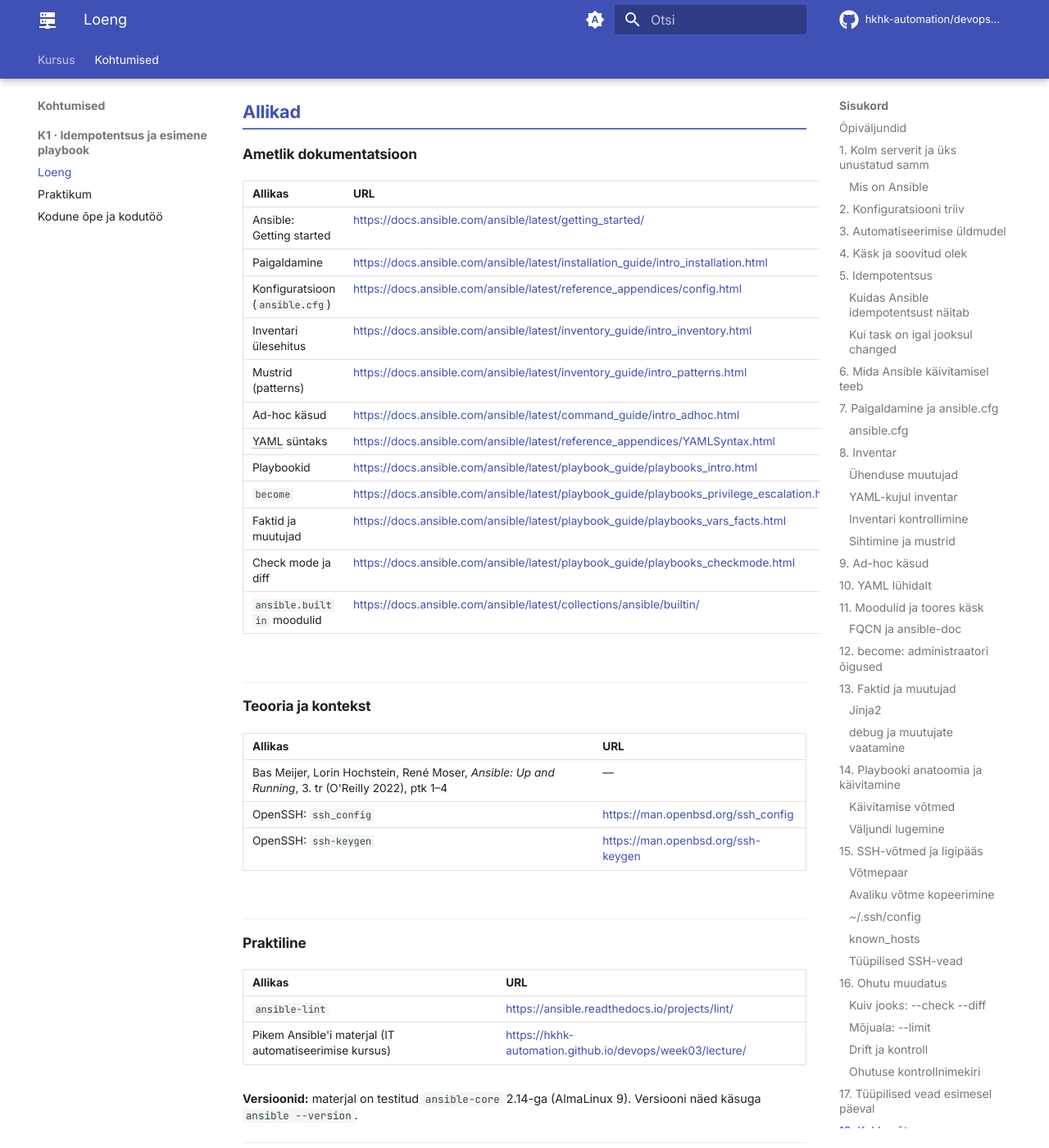
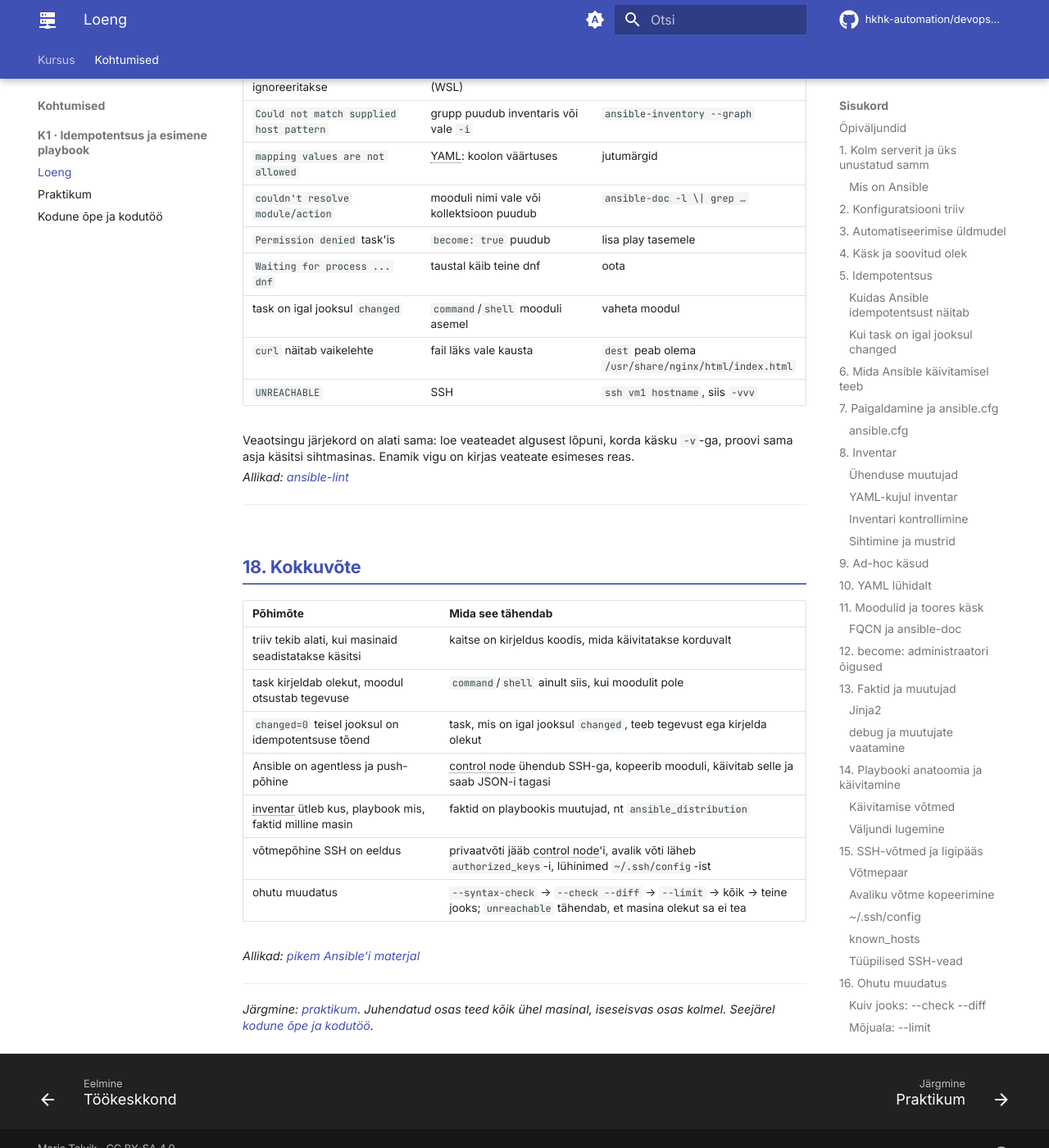
Before and after one commit to hkhk-automation/devops-lite, an MkDocs documentation site: the page built from docs/week01/lecture.md, in a window 1280 px wide and 1400 px high, scrolled down 23934 px. Shown: the whole window at 82% size. Built offline with MkDocs 1.6.1 and Material for MkDocs 9.7.7, drawn with Linux system fonts in a browser that asks for light colours; comment, search, counter and statistics services are not loaded; some of the changed text lies outside the part shown.

Commit message:
Praktikum ja loeng sama süsteemiga nagu kodutöö
Praktikum:
- "*Loeng §N*" sammu algusest välja; sammu lõpus kinnine "Loe juurde"
  plokk päris linkidega loengu peatükki ja dokumentatsiooni
- A1: tulemuse lause ja kohe käsud; kontrolltabel kinnises plokis
Loeng:
- alguses ülevaatetabel 18 peatükiga (lingid, klassis/kodus)
- allikad peatükkide lõpus, lõputabel välja; versioon §7-s
- kordamisküsimused kinnistes plokkides; kokkuvõte tabelina
- õpiväljund ilma "eri distributsioonideta"

````diff
--- a/docs/stylesheets/extra.css
+++ b/docs/stylesheets/extra.css
@@ -54,3 +54,10 @@
 .md-typeset table:not([class]) { font-size: .68rem; }
 .md-typeset table:not([class]) td,
 .md-typeset table:not([class]) th { padding: .45em .8em; }
+
+/* "Loe juurde" viide sammu lõpus: väike ja hall */
+.md-typeset .viide {
+  margin: 1em 0 0;
+  font-size: .62rem;
+  color: var(--md-default-fg-color--light);
+}
--- a/docs/week01/lecture.md
+++ b/docs/week01/lecture.md
@@ -1,8 +1,27 @@
 # K1 · Ansible alused: idempotentsus ja esimene playbook
 
-**Kursus:** DevOps Lite
-Klassis käsitleme §1, §4–5 ja §8, ülejäänu on iseseisvaks lugemiseks.
-**Tase:** kesktase. Eeldame Linuxi käsurida, SSH-d, `sudo`-t, paketihaldust (`dnf`) ja Giti baasi.
+Eeldame Linuxi käsurida, SSH-d, `sudo`-t, paketihaldust (`dnf`) ja Giti aluseid. Klassis käsitleme peatükke §1, §4–5 ja §8, ülejäänu loed kodus.
+
+| § | Teema | Kus |
+|---|---|---|
+| [§1](#1-kolm-serverit-ja-uks-unustatud-samm) | Kolm serverit ja üks unustatud samm | klassis |
+| [§2](#2-konfiguratsiooni-triiv) | Konfiguratsiooni triiv | kodus |
+| [§3](#3-automatiseerimise-uldmudel) | Automatiseerimise üldmudel | kodus |
+| [§4](#4-kask-ja-soovitud-olek) | Käsk ja soovitud olek | klassis |
+| [§5](#5-idempotentsus) | Idempotentsus | klassis |
+| [§6](#6-mida-ansible-kaivitamisel-teeb) | Mida Ansible käivitamisel teeb | kodus |
+| [§7](#7-paigaldamine-ja-ansiblecfg) | Paigaldamine ja `ansible.cfg` | kodus |
+| [§8](#8-inventar) | Inventar | klassis |
+| [§9](#9-ad-hoc-kasud) | Ad-hoc käsud | kodus |
+| [§10](#10-yaml-luhidalt) | YAML lühidalt | kodus |
+| [§11](#11-moodulid-ja-toores-kask) | Moodulid ja toores käsk | kodus |
+| [§12](#12-become-administraatori-oigused) | `become`: administraatori õigused | kodus |
+| [§13](#13-faktid-ja-muutujad) | Faktid ja muutujad | kodus |
+| [§14](#14-playbooki-anatoomia-ja-kaivitamine) | Playbooki anatoomia ja käivitamine | kodus |
+| [§15](#15-ssh-votmed-ja-ligipaas) | SSH-võtmed ja ligipääs | kodus |
+| [§16](#16-ohutu-muudatus) | Ohutu muudatus | kodus |
+| [§17](#17-tuupilised-vead-esimesel-paeval) | Tüüpilised vead esimesel päeval | kodus |
+| [§18](#18-kokkuvote) | Kokkuvõte | kodus |
 
 ---
 
@@ -14,7 +33,7 @@
 - eristada käsku ja soovitud oleku kirjeldust ning põhjendada, miks moodul on idempotentne ja `command` mitte;
 - kirjeldada, mida Ansible teeb, kui playbook käivitub: control node, SSH, Python, push-mudel, `forks`;
 - kirjutada ja lugeda inventari, ad-hoc käske, playbooki ja `PLAY RECAP`-i;
-- kasutada fakte ja muutujaid, et sama playbook töötaks eri distributsioonidel;
+- kasutada fakte ja muutujaid playbookis;
 - valida ohutu töökäik muudatusele: `--syntax-check`, `--check --diff`, `--limit`, siis kõik masinad;
 - seadistada võtmepõhise SSH-ligipääsu ja lahendada tüüpilised ühendusvead.
 
@@ -64,6 +83,8 @@
 Järgmisel kohtumisel lisanduvad **roll** (taaskasutatav task'ide, mallide ja muutujate kogum) ja **Vault** (krüptitud saladused).
 
 Ansible pole ainus tööriist sellele tööle. Puppet, Chef ja SaltStack lahendavad sama probleemi, aga vajavad üldjuhul igasse masinasse agenti ja keskserverit. Ansible'i eelis on väike alguskulu: paigaldad ühe masinasse ja saad kohe hallata kõiki, kuhu SSH-ga ligi pääsed. Sellest, mida see agentless-lähenemine tähendab, räägime §6-s.
+
+*Allikad: [Ansible: getting started](https://docs.ansible.com/ansible/latest/getting_started/) · raamat: Meijer, Hochstein, Moser, *Ansible: Up and Running*, 3. tr, ptk 1–4*
 
 ---
 
@@ -347,11 +372,15 @@
 
 **Faktid kogutakse alguses.** Enne esimest task'i käivitab Ansible igas masinas `setup`-mooduli, mis kogub info masina kohta. See võtab paar sekundit masina kohta. Kui fakte pole vaja, saab kogumise välja lülitada (`gather_facts: false`).
 
-**Kordamisküsimus:** miks ei pea managed node'is Ansible paigaldatud olema? Mis peab seal siiski olema?
+??? question "Kordamisküsimus"
+
+    Miks ei pea managed node'is Ansible paigaldatud olema? Mis peab seal siiski olema?
 
 ---
 
 ## 7. Paigaldamine ja `ansible.cfg`
+
+Materjal on testitud `ansible-core` 2.14-ga (AlmaLinux 9). Oma versiooni näed käsuga `ansible --version`.
 
 Ansible paigaldatakse ainult control node'i. Levinumad viisid:
 
@@ -399,6 +428,8 @@
 !!! warning "Tähelepanu"
 
     Kui `ansible.cfg` on kaustas, kuhu kõigil on kirjutusõigus (maailmaloetav kaust), ignoreerib Ansible seda turvakaalutlustel ja annab hoiatuse. WSL-is juhtub see, kui töötad Windowsi kettal (`/mnt/c/...`). Hoia töökaust Linuxi failisüsteemis, näiteks `~/`.
+
+*Allikad: [paigaldamine](https://docs.ansible.com/ansible/latest/installation_guide/intro_installation.html) · [ansible.cfg seaded](https://docs.ansible.com/ansible/latest/reference_appendices/config.html)*
 
 ---
 
@@ -505,6 +536,8 @@
 
 Tööl on inventar tavaliselt jagatud keskkondade kaupa (`test`, `prod`) ja rollide kaupa (`veeb`, `andmebaas`, `koormusjaotur`). Teisel kohtumisel lisame gruppidele muutujad, nii et sama playbook seadistab test- ja toodangukeskkonna erinevalt.
 
+*Allikad: [inventar](https://docs.ansible.com/ansible/latest/inventory_guide/intro_inventory.html) · [mustrid](https://docs.ansible.com/ansible/latest/inventory_guide/intro_patterns.html)*
+
 ---
 
 ## 9. Ad-hoc käsud
@@ -537,6 +570,8 @@
 ```
 
 Ad-hoc käsud sobivad küsimustele ("mis versioon kõigis masinates on?") ja ühekordsetele toimingutele ("taaskäivita teenus kohe"). Kõik, mis peab olema korratav või mida tahad Gitis hoida, käib playbooki.
+
+*Allikad: [ad-hoc käsud](https://docs.ansible.com/ansible/latest/command_guide/intro_adhoc.html)*
 
 ---
 
@@ -601,6 +636,8 @@
 ansible-playbook bootstrap.yml --syntax-check
 ```
 
+*Allikad: [YAML süntaks](https://docs.ansible.com/ansible/latest/reference_appendices/YAMLSyntax.html)*
+
 ---
 
 ## 11. Moodulid ja toores käsk
@@ -653,6 +690,8 @@
 
 `ansible-doc` väljundi lõpus on alati jaotis `EXAMPLES`, kust saad tööva näite. Keegi ei mäleta kõiki parameetreid peast, ja tööl kasutad `ansible-doc`-i iga päev.
 
+*Allikad: [ansible.builtin moodulid](https://docs.ansible.com/ansible/latest/collections/ansible/builtin/)*
+
 ---
 
 ## 12. `become`: administraatori õigused
@@ -689,6 +728,8 @@
   become: true
   become_user: postgres
 ```
+
+*Allikad: [become](https://docs.ansible.com/ansible/latest/playbook_guide/playbooks_privilege_escalation.html)*
 
 ---
 
@@ -757,6 +798,7 @@
     os_nimi: AlmaLinux 9.8
 ```
 
+*Allikad: [faktid ja muutujad](https://docs.ansible.com/ansible/latest/playbook_guide/playbooks_vars_facts.html)*
 
 ---
 
@@ -841,6 +883,8 @@
 ```
 
 Siit loed kolm asja: `vm1` on soovitud olekus; `vm2`-s oli üks erinevus, mis parandati; `vm3`-ga ei saadud ühendust, seega ei tea sa selle olekust midagi. Viimane on rida, mida kõige kergemini tähelepanuta jäetakse, sest `changed=0` on seal ka.
+
+*Allikad: [playbookid](https://docs.ansible.com/ansible/latest/playbook_guide/playbooks_intro.html)*
 
 ---
 
@@ -948,6 +992,8 @@
 | `UNREACHABLE` Ansible'is | üks ülaltoodutest | `ssh vm1 hostname` käsitsi, siis `-vvv` |
 | `Missing sudo password` | sudo nõuab parooli | `-K` või paroolita sudo |
 
+*Allikad: [ssh_config](https://man.openbsd.org/ssh_config) · [ssh-keygen](https://man.openbsd.org/ssh-keygen)*
+
 ---
 
 ## 16. Ohutu muudatus
@@ -1013,7 +1059,11 @@
 - **tõenda:** teine jooks `changed=0` kõigil, `unreachable=0`;
 - **pane kirja:** muudatus käib Giti, commit-sõnum ütleb miks.
 
-**Kordamisküsimus:** kolleeg ütleb, et `--check` on aeglane ja ta jätab selle vahele, sest "playbook on ju testitud". Millise olukorra puhul läheb see valesti? Ja millal näitab `--check` ise valesti?
+??? question "Kordamisküsimus"
+
+    Kolleeg ütleb, et `--check` on aeglane ja ta jätab selle vahele, sest "playbook on ju testitud". Millise olukorra puhul läheb see valesti? Ja millal näitab `--check` ise valesti?
+
+*Allikad: [check mode ja diff](https://docs.ansible.com/ansible/latest/playbook_guide/playbooks_checkmode.html)*
 
 ---
 
@@ -1034,61 +1084,23 @@
 
 Veaotsingu järjekord on alati sama: loe veateadet algusest lõpuni, korda käsku `-v`-ga, proovi sama asja käsitsi sihtmasinas. Enamik vigu on kirjas veateate esimeses reas.
 
+*Allikad: [ansible-lint](https://ansible.readthedocs.io/projects/lint/)*
+
 ---
 
 ## 18. Kokkuvõte
 
-**Triiv tekib alati, kui masinaid seadistatakse käsitsi.** Kaitse selle vastu on kirjeldus koodis, mida käivitatakse korduvalt.
+| Põhimõte | Mida see tähendab |
+|---|---|
+| triiv tekib alati, kui masinaid seadistatakse käsitsi | kaitse on kirjeldus koodis, mida käivitatakse korduvalt |
+| task kirjeldab olekut, moodul otsustab tegevuse | `command`/`shell` ainult siis, kui moodulit pole |
+| `changed=0` teisel jooksul on idempotentsuse tõend | task, mis on igal jooksul `changed`, teeb tegevust ega kirjelda olekut |
+| Ansible on agentless ja push-põhine | control node ühendub SSH-ga, kopeerib mooduli, käivitab selle ja saab JSON-i tagasi |
+| inventar ütleb kus, playbook mis, faktid milline masin | faktid on playbookis muutujad, nt `ansible_distribution` |
+| võtmepõhine SSH on eeldus | privaatvõti jääb control node'i, avalik võti läheb `authorized_keys`-i, lühinimed `~/.ssh/config`-ist |
+| ohutu muudatus | `--syntax-check` → `--check --diff` → `--limit` → kõik → teine jooks; `unreachable` tähendab, et masina olekut sa ei tea |
 
-**Deklaratiivne task kirjeldab olekut, moodul otsustab tegevuse.** `command`/`shell` ainult siis, kui moodulit pole.
-
-**`changed=0` teisel jooksul on idempotentsuse tõend.** Task, mis on igal jooksul `changed`, teeb tegevust ega kirjelda olekut.
-
-**Ansible on agentless ja push-põhine.** Control node ühendub SSH-ga, kopeerib mooduli, käivitab selle ja saab JSON-i tagasi.
-
-**Inventar ütleb kus, playbook ütleb mis, faktid ütlevad, milline masin on.** `ansible_os_family` järgi saab üks playbook teenindada eri distributsioone.
-
-**Võtmepõhine SSH on eeldus.** Privaatvõti jääb control node'i, avalik võti läheb `authorized_keys`-i, lühinimed tulevad `~/.ssh/config`-ist.
-
-**Ohutu muudatus:** `--syntax-check` → `--check --diff` → `--limit` → kõik → teine jooks. `unreachable` rida `PLAY RECAP`-is tähendab, et selle masina olekut sa ei tea.
-
----
-
-## Allikad
-
-### Ametlik dokumentatsioon
-
-| Allikas | URL |
-|---|---|
-| Ansible: Getting started | <https://docs.ansible.com/ansible/latest/getting_started/> |
-| Paigaldamine | <https://docs.ansible.com/ansible/latest/installation_guide/intro_installation.html> |
-| Konfiguratsioon (`ansible.cfg`) | <https://docs.ansible.com/ansible/latest/reference_appendices/config.html> |
-| Inventari ülesehitus | <https://docs.ansible.com/ansible/latest/inventory_guide/intro_inventory.html> |
-| Mustrid (patterns) | <https://docs.ansible.com/ansible/latest/inventory_guide/intro_patterns.html> |
-| Ad-hoc käsud | <https://docs.ansible.com/ansible/latest/command_guide/intro_adhoc.html> |
-| YAML süntaks | <https://docs.ansible.com/ansible/latest/reference_appendices/YAMLSyntax.html> |
-| Playbookid | <https://docs.ansible.com/ansible/latest/playbook_guide/playbooks_intro.html> |
-| `become` | <https://docs.ansible.com/ansible/latest/playbook_guide/playbooks_privilege_escalation.html> |
-| Faktid ja muutujad | <https://docs.ansible.com/ansible/latest/playbook_guide/playbooks_vars_facts.html> |
-| Check mode ja diff | <https://docs.ansible.com/ansible/latest/playbook_guide/playbooks_checkmode.html> |
-| `ansible.builtin` moodulid | <https://docs.ansible.com/ansible/latest/collections/ansible/builtin/> |
-
-### Teooria ja kontekst
-
-| Allikas | URL |
-|---|---|
-| Bas Meijer, Lorin Hochstein, René Moser, *Ansible: Up and Running*, 3. tr (O'Reilly 2022), ptk 1–4 | — |
-| OpenSSH: `ssh_config` | <https://man.openbsd.org/ssh_config> |
-| OpenSSH: `ssh-keygen` | <https://man.openbsd.org/ssh-keygen> |
-
-### Praktiline
-
-| Allikas | URL |
-|---|---|
-| `ansible-lint` | <https://ansible.readthedocs.io/projects/lint/> |
-| Pikem Ansible'i materjal (IT automatiseerimise kursus) | <https://hkhk-automation.github.io/devops/week03/lecture/> |
-
-**Versioonid:** materjal on testitud `ansible-core` 2.14-ga (AlmaLinux 9). Versiooni näed käsuga `ansible --version`.
+*Allikad: [pikem Ansible'i materjal](https://hkhk-automation.github.io/devops/week03/lecture/)*
 
 ---
 
````
Also changed, not shown: other parts of docs/week01/lecture.md (+6 -2 lines), docs/week01/lab.md (+46 -25 lines).
